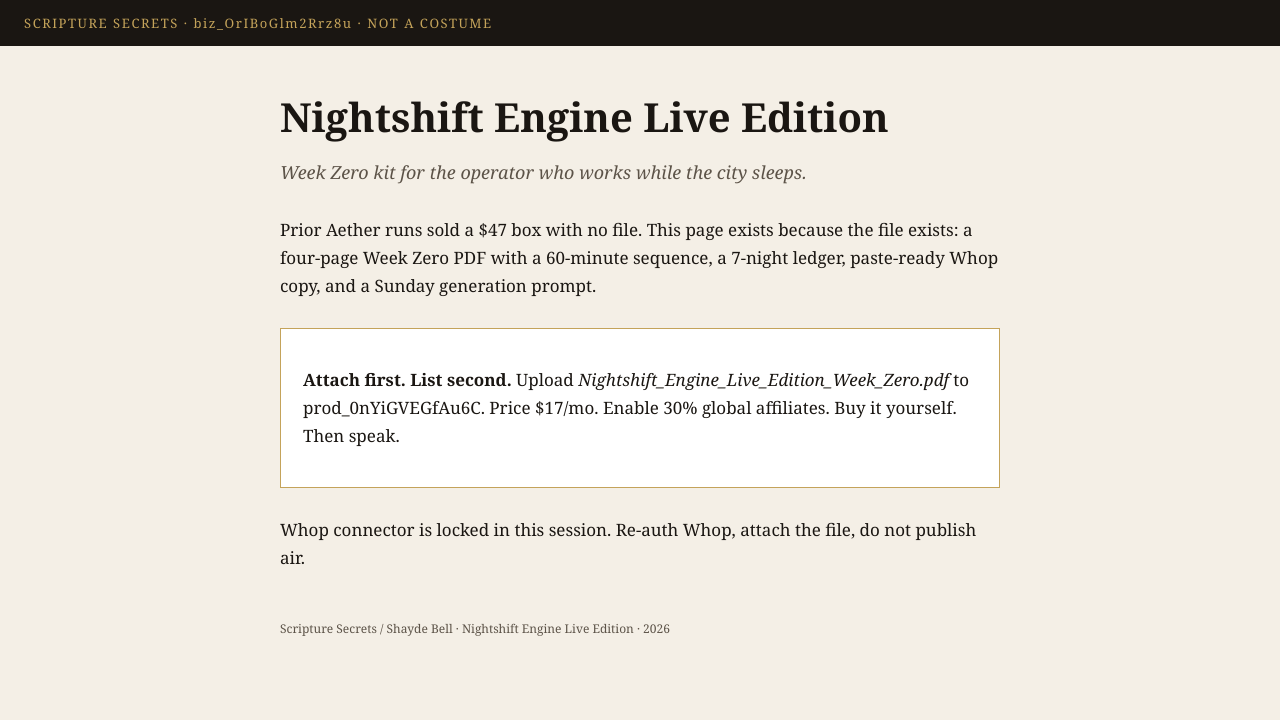
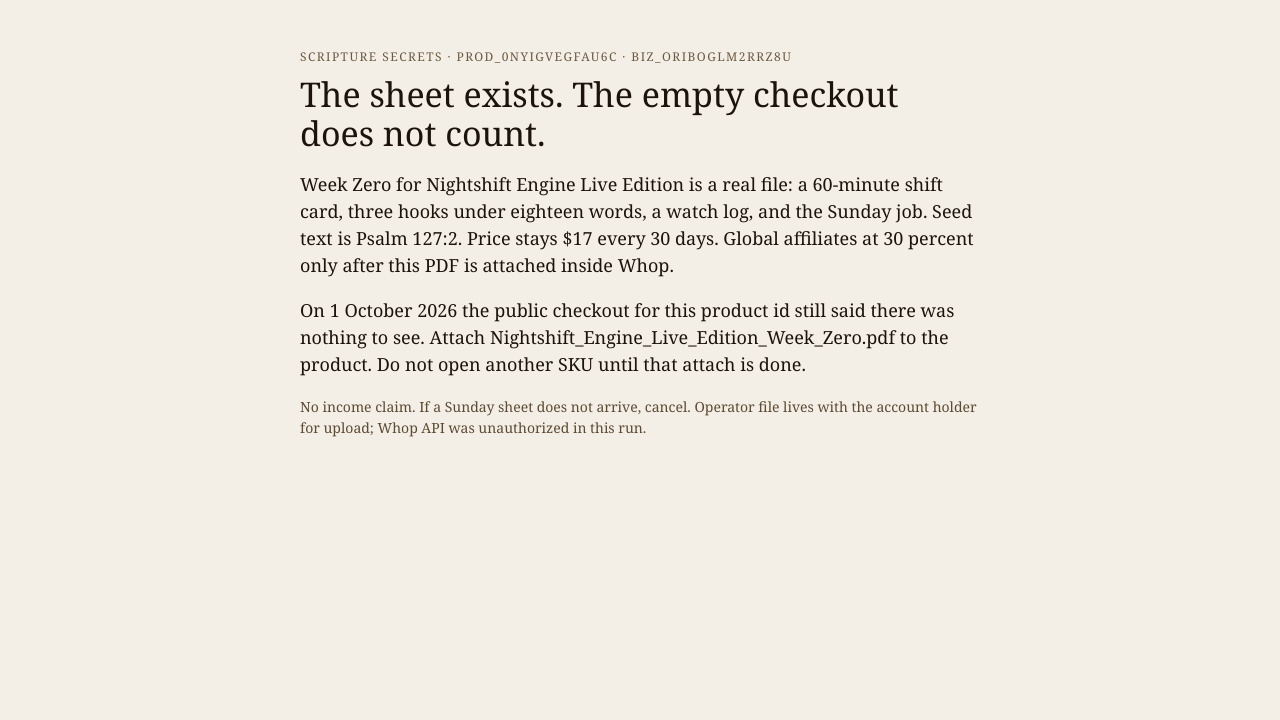
Before and after one commit to shaydebell1-dotcom/nightshift-engine-live, a plain HTML site: page index.html in a window 1280 px wide. Drawn offline with Linux system fonts and the light colour scheme.

Commit message:
Point landing at the attached Week Zero file, not an empty checkout

```diff
--- a/index.html
+++ b/index.html
@@ -1,33 +1,25 @@
 <!DOCTYPE html>
 <html lang="en">
 <head>
-  <meta charset="utf-8" />
-  <meta name="viewport" content="width=device-width, initial-scale=1" />
-  <title>Nightshift Engine Live Edition — Scripture Secrets</title>
-  <style>
-    :root { --ink:#1a1612; --gold:#c4a35a; --cream:#f4efe6; --muted:#5c5348; }
-    body { margin:0; font-family: Georgia, "Times New Roman", serif; background:var(--cream); color:var(--ink); }
-    header { background:var(--ink); color:var(--gold); padding:14px 24px; font-size:13px; letter-spacing:.12em; }
-    main { max-width:720px; margin:48px auto; padding:0 24px 80px; }
-    h1 { font-size:40px; line-height:1.15; margin:0 0 12px; }
-    .sub { color:var(--muted); font-style:italic; font-size:18px; margin-bottom:28px; }
-    p { line-height:1.65; font-size:17px; }
-    .box { border:1px solid var(--gold); padding:20px 22px; margin:28px 0; background:#fff; }
-    .cta { display:inline-block; background:var(--ink); color:var(--gold); text-decoration:none; padding:12px 22px; letter-spacing:.06em; }
-    footer { font-size:12px; color:var(--muted); margin-top:48px; }
-  </style>
+<meta charset="utf-8"/>
+<meta name="viewport" content="width=device-width, initial-scale=1"/>
+<title>Nightshift Engine Live Edition — Week Zero file</title>
+<style>
+  body { margin:0; background:#f4efe6; color:#1c140c; font-family: Georgia, serif; }
+  main { max-width: 680px; margin: 0 auto; padding: 48px 22px 80px; }
+  .k { letter-spacing: .12em; text-transform: uppercase; font-size: 12px; color:#6b5a42; }
+  h1 { font-weight: 500; font-size: 34px; line-height: 1.15; margin: 10px 0 12px; }
+  p { font-size: 18px; line-height: 1.5; }
+  .note { font-size: 14px; color:#5c4a32; }
+</style>
 </head>
 <body>
-  <header>SCRIPTURE SECRETS  ·  biz_OrIBoGlm2Rrz8u  ·  NOT A COSTUME</header>
-  <main>
-    <h1>Nightshift Engine Live Edition</h1>
-    <p class="sub">Week Zero kit for the operator who works while the city sleeps.</p>
-    <p>Prior Aether runs sold a $47 box with no file. This page exists because the file exists: a four-page Week Zero PDF with a 60-minute sequence, a 7-night ledger, paste-ready Whop copy, and a Sunday generation prompt.</p>
-    <div class="box">
-      <p><strong>Attach first. List second.</strong> Upload <em>Nightshift_Engine_Live_Edition_Week_Zero.pdf</em> to prod_0nYiGVEGfAu6C. Price $17/mo. Enable 30% global affiliates. Buy it yourself. Then speak.</p>
-    </div>
-    <p>Whop connector is locked in this session. Re-auth Whop, attach the file, do not publish air.</p>
-    <footer>Scripture Secrets / Shayde Bell · Nightshift Engine Live Edition · 2026</footer>
-  </main>
+<main>
+  <div class="k">Scripture Secrets · prod_0nYiGVEGfAu6C · biz_OrIBoGlm2Rrz8u</div>
+  <h1>The sheet exists. The empty checkout does not count.</h1>
+  <p>Week Zero for Nightshift Engine Live Edition is a real file: a 60-minute shift card, three hooks under eighteen words, a watch log, and the Sunday job. Seed text is Psalm 127:2. Price stays $17 every 30 days. Global affiliates at 30 percent only after this PDF is attached inside Whop.</p>
+  <p>On 1 October 2026 the public checkout for this product id still said there was nothing to see. Attach Nightshift_Engine_Live_Edition_Week_Zero.pdf to the product. Do not open another SKU until that attach is done.</p>
+  <p class="note">No income claim. If a Sunday sheet does not arrive, cancel. Operator file lives with the account holder for upload; Whop API was unauthorized in this run.</p>
+</main>
 </body>
 </html>
```
